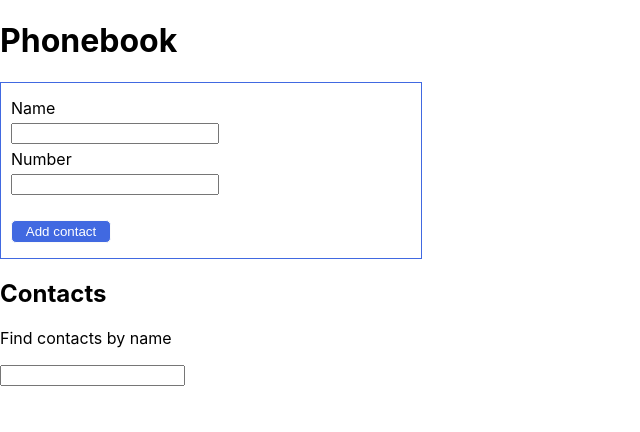
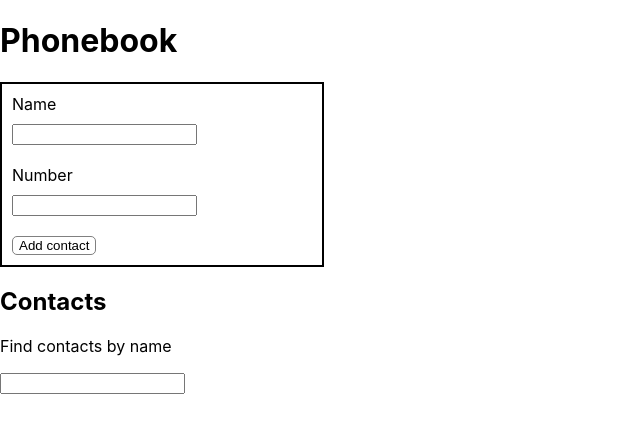
Before and after one commit to KarolTrombala/goit-react-hw-06-phonebook, a React (Create React App) app: page / in a window 1280 px wide. Shown: the top 432 px of the page, without its empty margins (0-640 px from the left). Built offline with nearby package versions, Linux system fonts and the light colour scheme.

Commit message:
contact form update

```diff
--- a/src/components/ContactForm/ContactForm.jsx
+++ b/src/components/ContactForm/ContactForm.jsx
@@ -19,24 +19,34 @@ export const ContactForm = () => {
 
   return (
       <div>
-      <form className={css.inputContainer} onSubmit={handleSubmit}>
-        <span>Name</span>
+          <form className={css.form} onSubmit={handleSubmit}>
+              <label className={css.label}>
+                  Name
                   <input
                       type="text"
                       name="name"
-          pattern="^[a-zA-Zа-яА-Я]+(([' -][a-zA-Zа-яА-Я ])?[a-zA-Zа-яА-Я]*)*$"
+                      pattern="^[a-zA-Za-яА-Я]+(([' -][a-zA-Za-яА-Я ])?[a-zA-Za-яА-Я]*)*$"
                       title="Name may contain only letters, apostrophe, dash and spaces. For example Adrian, Jacob Mercer, Charles de Batz de Castelmore d'Artagnan"
                       required
+                      className={css.input}
                   />
-        <span>Number</span>
+              </label>
+
+              <label className={css.label}>
+                  Number
                   <input
                       type="tel"
                       name="number"
                       pattern="\+?\d{1,4}?[-.\s]?\(?\d{1,3}?\)?[-.\s]?\d{1,4}[-.\s]?\d{1,4}[-.\s]?\d{1,9}"
                       title="Phone number must be digits and can contain spaces, dashes, parentheses and can start with +"
                       required
+                      className={css.input}
                   />
-        <button>Add contact</button>
+              </label>
+
+              <button type="submit" className={css.button}>
+                  Add contact
+              </button>
           </form>
       </div>
   )
--- a/src/components/ContactForm/ContactForm.module.css
+++ b/src/components/ContactForm/ContactForm.module.css
@@ -1,38 +1,30 @@
-.container {
+.form {
   display: flex;
   flex-direction: column;
-  gap: 30px;
-  margin: 50px;
+  align-items: flex-start;
+  border: 2px solid black;
+  max-width: 300px;
+  padding: 10px;
 }
 
-.container h2 {
-  margin: 0;
+.label {
+  display: flex;
+  flex-direction: column;
+  margin-bottom: 20px;
 }
 
-.inputContainer {
-  display: flex;
-  flex-direction: column;
-  gap: 5px;
-  border: 1px solid royalblue;
-  padding: 15px 10px;
-  width: 400px;
+.button {
+  cursor: pointer;
+  background-color: white;
+  border: 1px solid gray;
+  border-radius: 5px;
 }
 
-.inputContainer input {
-  width: 200px;
+.button:focus {
+  background-color: lightblue;
 }
 
-.inputContainer button {
-  width: 100px;
-  background-color: royalblue;
-  color: white;
-  border: 1px solid rgb(250, 250, 250);
-  border-radius: 5px;
-  padding: 3px;
-  cursor: pointer;
-  margin-top: 20px;
+.input {
+  margin-top: 10px;
+  border: px solid lightgray;
 }
-
-.filter {
-  width: 200px;
-}
```
Lines whose indentation alone changed are shown as unchanged.
